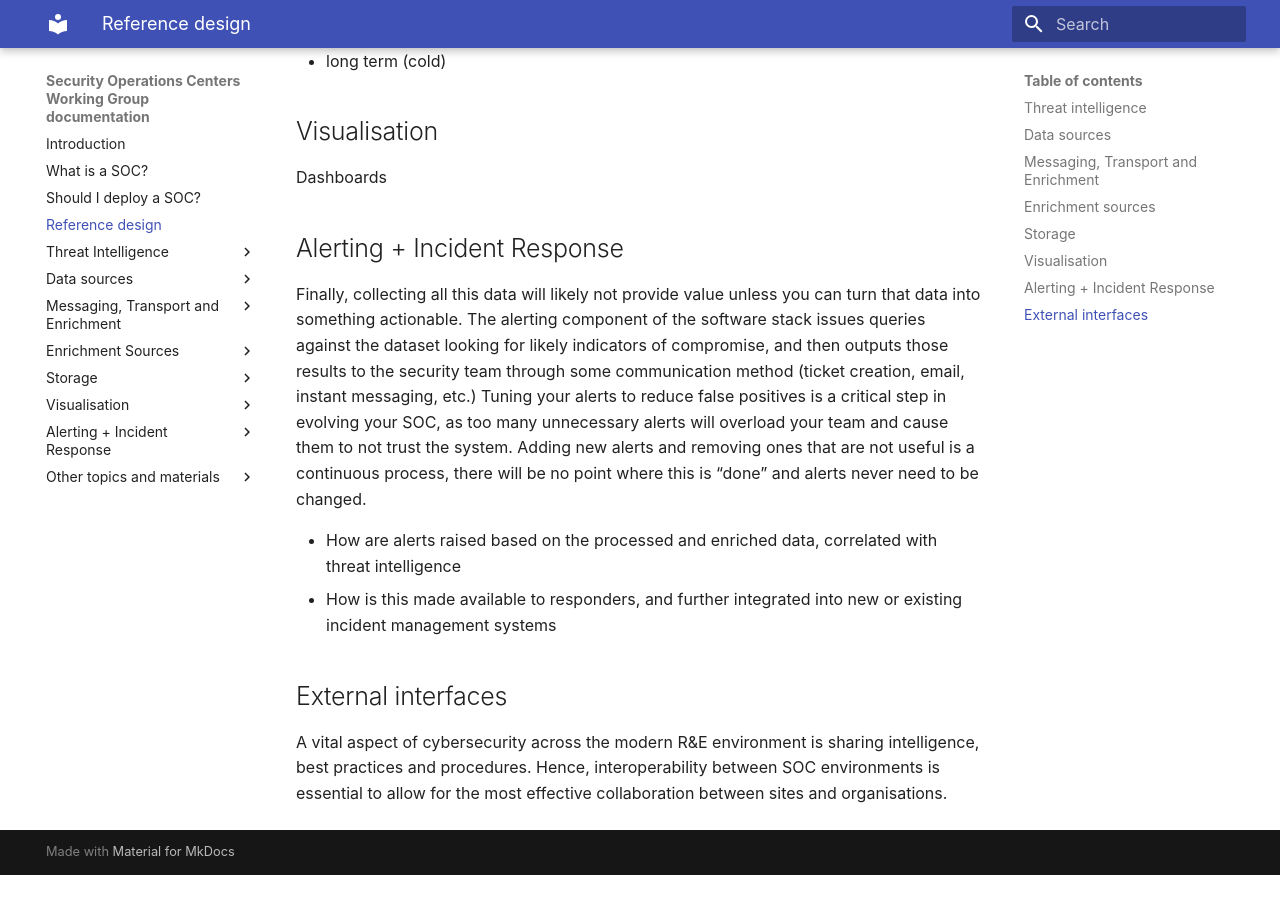
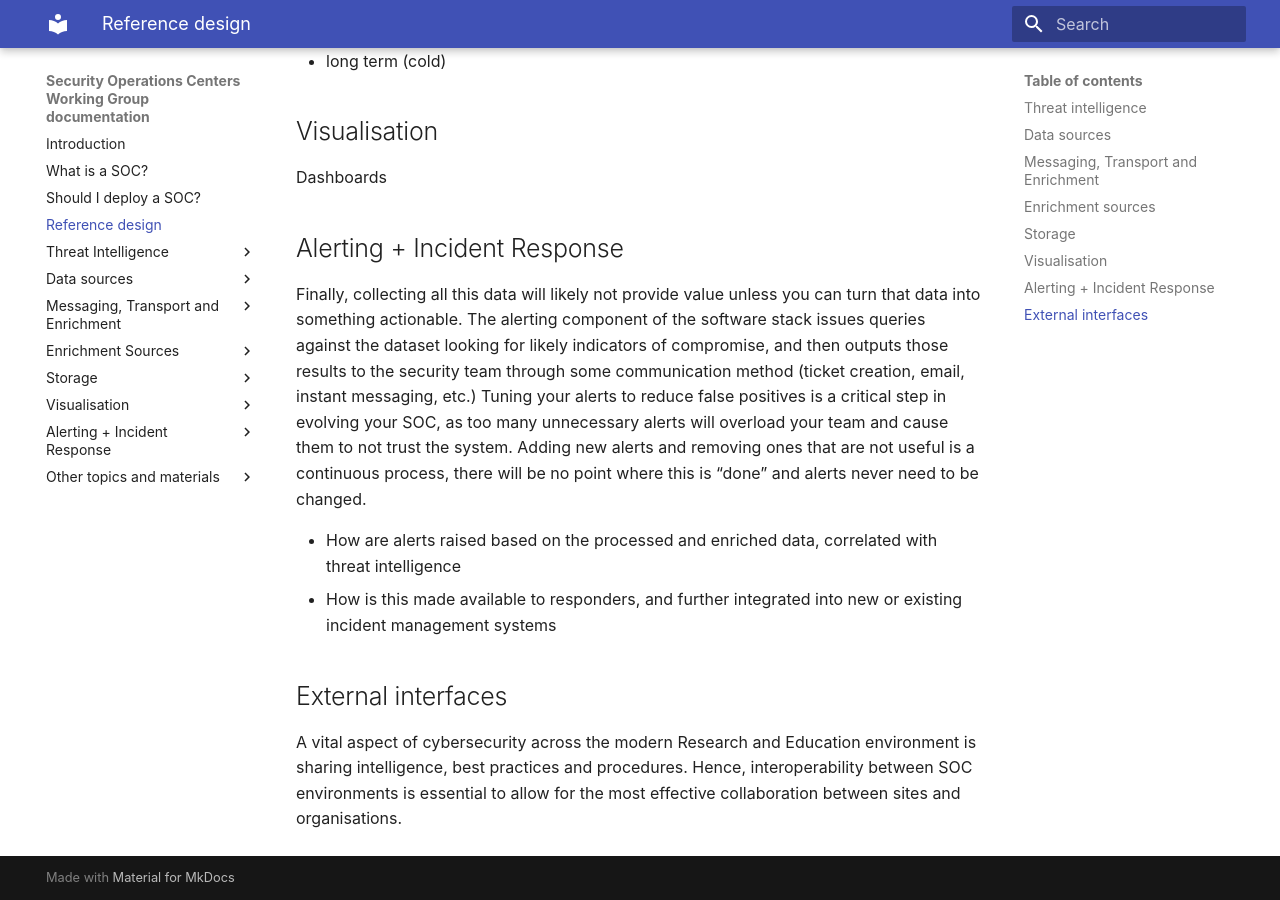
Before and after one commit to wlcg-soc-wg/wlcg-soc-wg-doc, an MkDocs documentation site: the page built from docs/reference_design/reference_design.md, in a window 1280 px wide and 900 px high, scrolled down 1894 px. Built offline with MkDocs 1.6.1 and Material for MkDocs 9.7.7, drawn with Linux system fonts in a browser that asks for light colours; before the commit the page ends 2769 px from its top, so only the background shows below that.

Commit message:
Removing abbreviation from reference_design.md
Changed "R&E" to "Research and Education"

```diff
--- a/docs/reference_design/reference_design.md
+++ b/docs/reference_design/reference_design.md
@@ -52,4 +52,4 @@ Finally, collecting all this data will likely not provide value unless you can t
 - How is this made available to responders, and further integrated into new or existing incident management systems
 
 ## External interfaces
-A vital aspect of cybersecurity across the modern R&E environment is sharing intelligence, best practices and procedures. Hence, interoperability between SOC environments is essential to allow for the most effective collaboration between sites and organisations.
+A vital aspect of cybersecurity across the modern Research and Education environment is sharing intelligence, best practices and procedures. Hence, interoperability between SOC environments is essential to allow for the most effective collaboration between sites and organisations.
```
